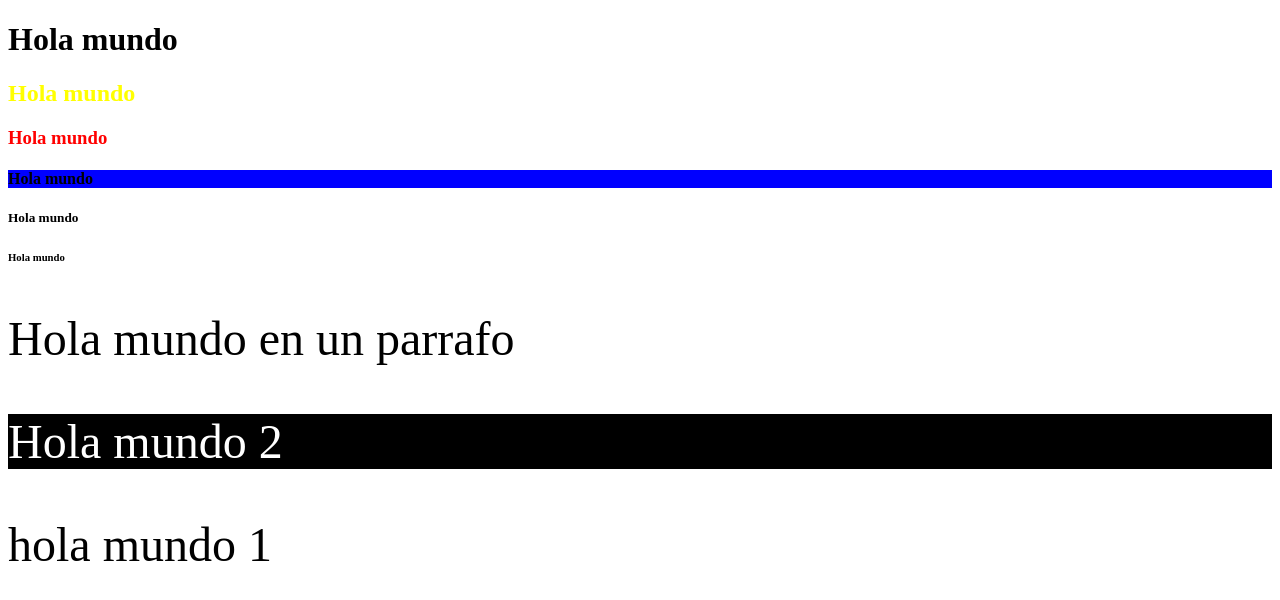
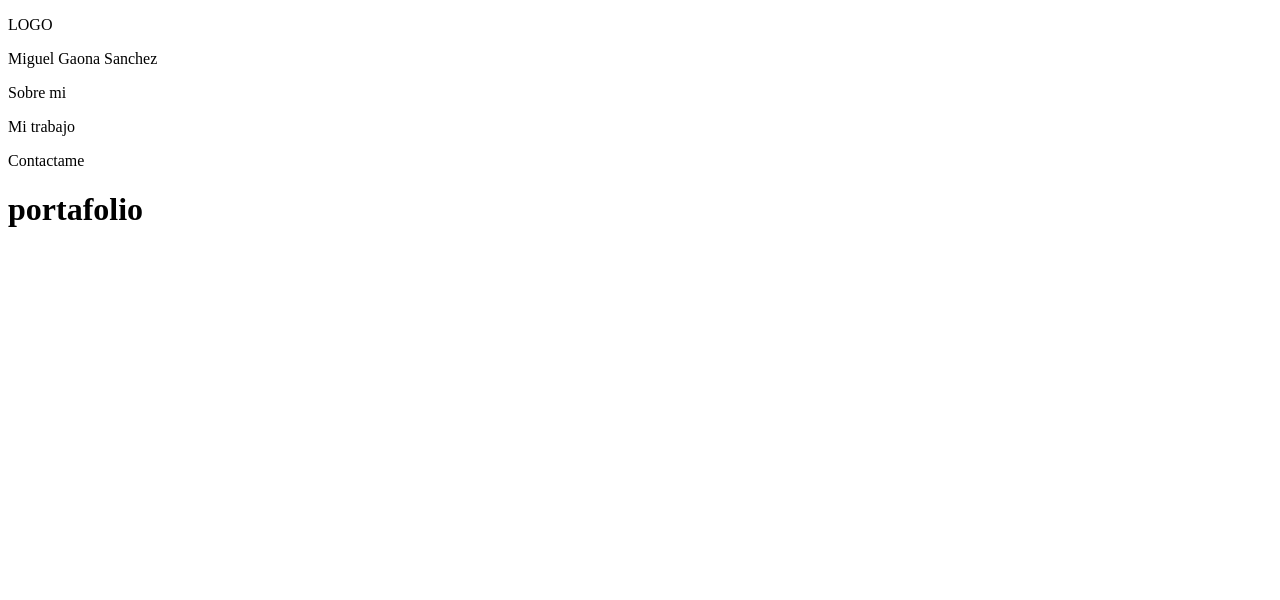
Before and after one commit to tomatopicaron/HTML-y-CSS, a plain HTML site: page index.html in a window 1280 px wide. Drawn offline with Linux system fonts and the light colour scheme.

Commit message:
primera base header

```diff
--- a/index.html
+++ b/index.html
@@ -3,26 +3,30 @@
 <head>
     <meta charset="UTF-8">
     <meta name="viewport" content="width=device-width, initial-scale=1.0">
-    <link rel="stylesheet" href="style.css">
     <title>Document</title>
-    <style>
-        h2{
-            color: red;
-        }
-        h4{
-            background-color: blue;
-        }
-    </style>
 </head>
 <body>
-    <h1>Hola mundo</h1>
-    <h2 style="color: yellow;">Hola mundo</h2>
-    <h3 style="color: red;">Hola mundo</h3>
-    <h4>Hola mundo</h4>
-    <h5>Hola mundo</h5>
-    <h6>Hola mundo</h6>
-    <p>Hola mundo en un parrafo</p>
-    <p class="Doble">Hola mundo 2</p>
-    <p>hola mundo 1</p>
+    <header>
+        <nav>
+            <div>
+                <p>LOGO</p>
+            </div>
+            <div>
+                <p>Miguel Gaona Sanchez</p>
+            </div>
+            <div>
+                <p>Sobre mi</p>
+                <p>Mi trabajo</p>
+                <p>Contactame</p>
+            </div>
+        </nav>
+    </header>
+    <main>
+        <h1>portafolio</h1>
+
+    </main>
+    <footer></footer>
+
+
 </body>
 </html>
--- a/style.css
+++ /dev/null
@@ -1,7 +0,0 @@
-p {
-    font-size: 48px;
-}
-.Doble {
-    background-color: black;
-    color: white;
-}
```
